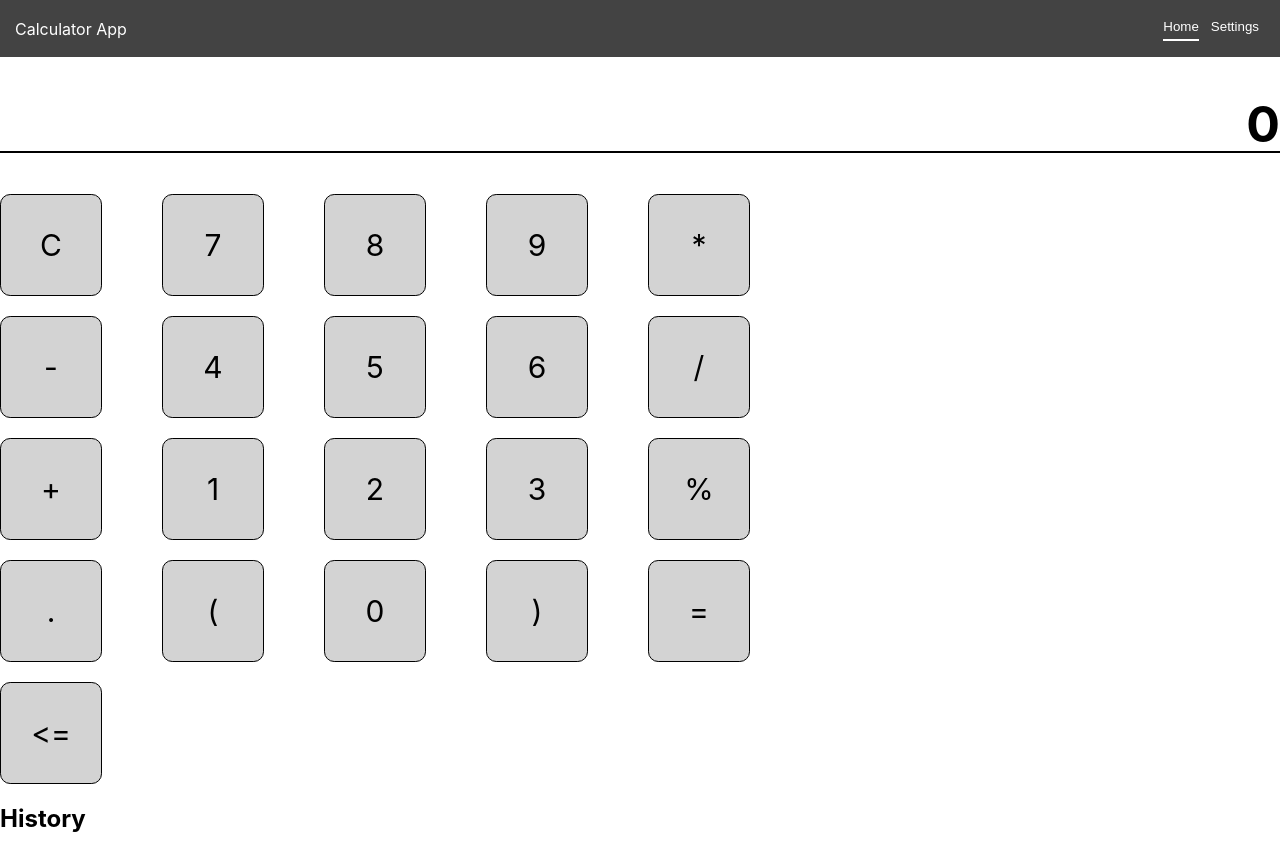
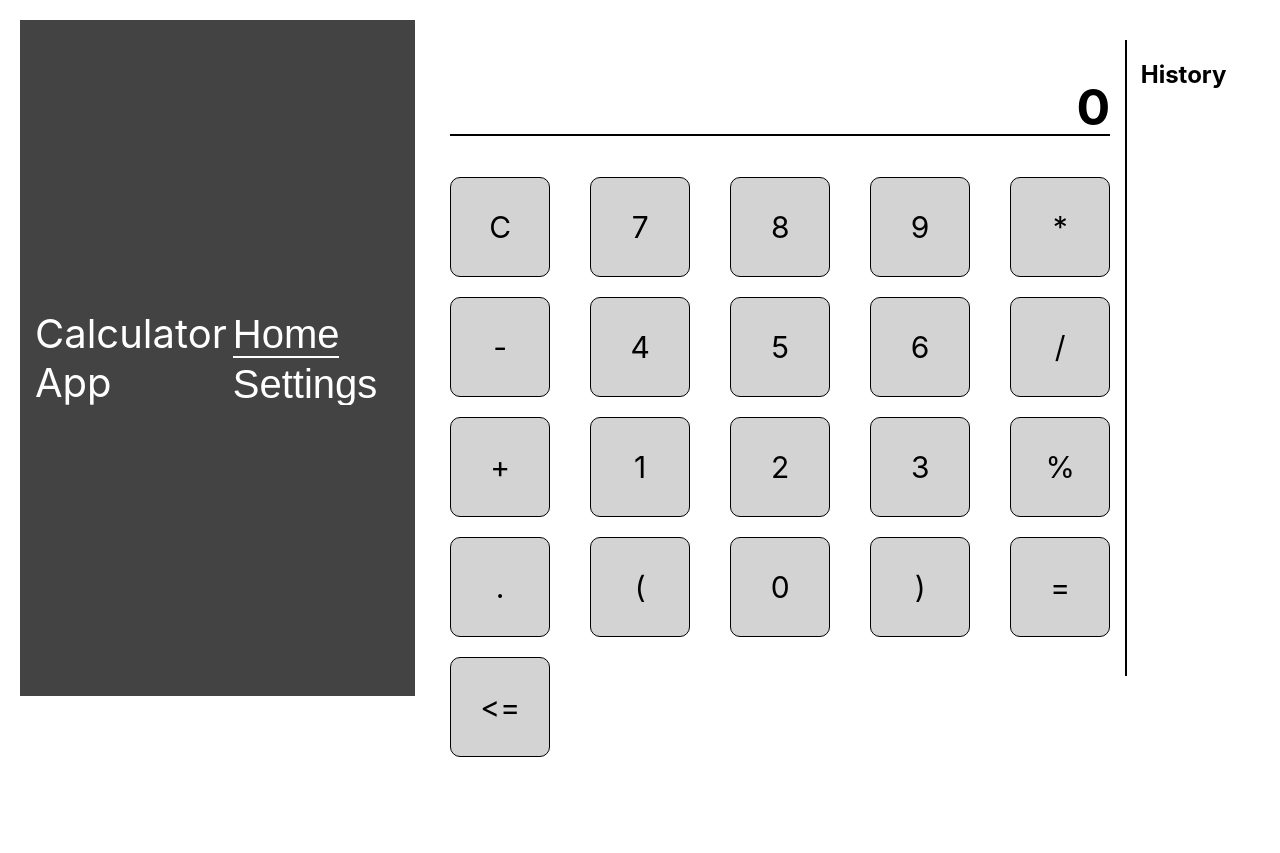
Before and after one commit to VladimirParmon/calculator, a React (Create React App) app: page /main in a window 1280 px wide. After the commit the page ends 800 px from the top, so only its background shows below. Built offline with nearby package versions, Linux system fonts and the light colour scheme.

Commit message:
fix: layout and style of history component

```diff
--- a/src/components/header.tsx
+++ b/src/components/header.tsx
@@ -10,6 +10,7 @@ const StyledHeader = styled.header`
   background-color: #434343;
   padding: 15px;
   color: white;
+  font-size: 40px;
 `;
 
 const Spacer = styled.span`
@@ -26,7 +27,8 @@ const HeaderButton = styled.button<{
   overflow: hidden;
   outline: none;
   color: white;
-  line-height: 20px;
+  line-height: 40px;
+  font-size: 40px;
   ${(props) =>
     props.active &&
     css`
--- a/src/components/history.tsx
+++ b/src/components/history.tsx
@@ -1,3 +1,33 @@
+import { useSelector } from 'react-redux';
+import styled from 'styled-components';
+
+const StyledHistoryHeading = styled.h2`
+  text-align: center;
+`;
+
+const StyledHistoryContainer = styled.div`
+  width: 100%;
+  height: 100%;
+  display: flex;
+  flex-direction: column;
+  overflow-y: auto;
+  border-left: 2px solid black;
+`;
+
+const StyledHistorySpan = styled.span`
+  margin-left: 50px;
+  padding: 10px;
+  font-size: 30px;
+`;
+
 export function HistoryComponent() {
-  return <h2>History</h2>;
+  const history = useSelector((state: any) => state.history.value);
+  return (
+    <StyledHistoryContainer>
+      <StyledHistoryHeading>History</StyledHistoryHeading>
+      {history.map((line: string) => (
+        <StyledHistorySpan key={line}>{line}</StyledHistorySpan>
+      ))}
+    </StyledHistoryContainer>
+  );
 }
--- a/src/containers/numpadComponent.tsx
+++ b/src/containers/numpadComponent.tsx
@@ -7,7 +7,7 @@ const GridContainer = styled.div`
   grid-template-columns: repeat(5, auto);
   grid-template-rows: repeat(4, auto);
   grid-row-gap: 20px;
-  grid-column-gap: 10px;
+  grid-column-gap: 40px;
   max-width: 800px;
 `;
 
--- a/src/index.css
+++ b/src/index.css
@@ -1,13 +1,20 @@
 body {
   margin: 0;
-  font-family: -apple-system, BlinkMacSystemFont, 'Segoe UI', 'Roboto', 'Oxygen',
-    'Ubuntu', 'Cantarell', 'Fira Sans', 'Droid Sans', 'Helvetica Neue',
-    sans-serif;
+  font-family: -apple-system, BlinkMacSystemFont, 'Segoe UI', 'Roboto', 'Oxygen', 'Ubuntu',
+    'Cantarell', 'Fira Sans', 'Droid Sans', 'Helvetica Neue', sans-serif;
   -webkit-font-smoothing: antialiased;
   -moz-osx-font-smoothing: grayscale;
 }
 
 code {
-  font-family: source-code-pro, Menlo, Monaco, Consolas, 'Courier New',
-    monospace;
+  font-family: source-code-pro, Menlo, Monaco, Consolas, 'Courier New', monospace;
 }
+
+* {
+  box-sizing: border-box;
+}
+
+#root {
+  width: 100vw;
+  height: calc(100vh - 84px);
+}
--- a/src/layouts/index.js
+++ b/src/layouts/index.js
@@ -4,4 +4,7 @@ export const PageLayout = styled.div`
   width: 100%;
   height: 100%;
   margin: 0 auto;
+  display: flex;
+  padding: 20px;
+  gap: 15px;
 `;
--- a/src/pages/mainPage.tsx
+++ b/src/pages/mainPage.tsx
@@ -5,6 +5,7 @@ import { NumpadComponent } from 'containers/numpadComponent';
 import { expressionCalculator } from 'utils/calculator';
 import { addToHistory, clearHistory } from 'redux/historySlice';
 import { useAppDispatch } from 'redux/hooks';
+import { PageLayout } from 'layouts';
 
 export function MainPage() {
   const [inputString, setInputString] = useState('');
@@ -58,12 +59,12 @@ export function MainPage() {
   }
 
   return (
-    <React.Fragment>
+    <PageLayout>
       <div className="left">
         <DisplayComponent input={inputString} />
         <NumpadComponent handleClick={handleClick} />
       </div>
       <HistoryComponent />
-    </React.Fragment>
+    </PageLayout>
   );
 }
```
